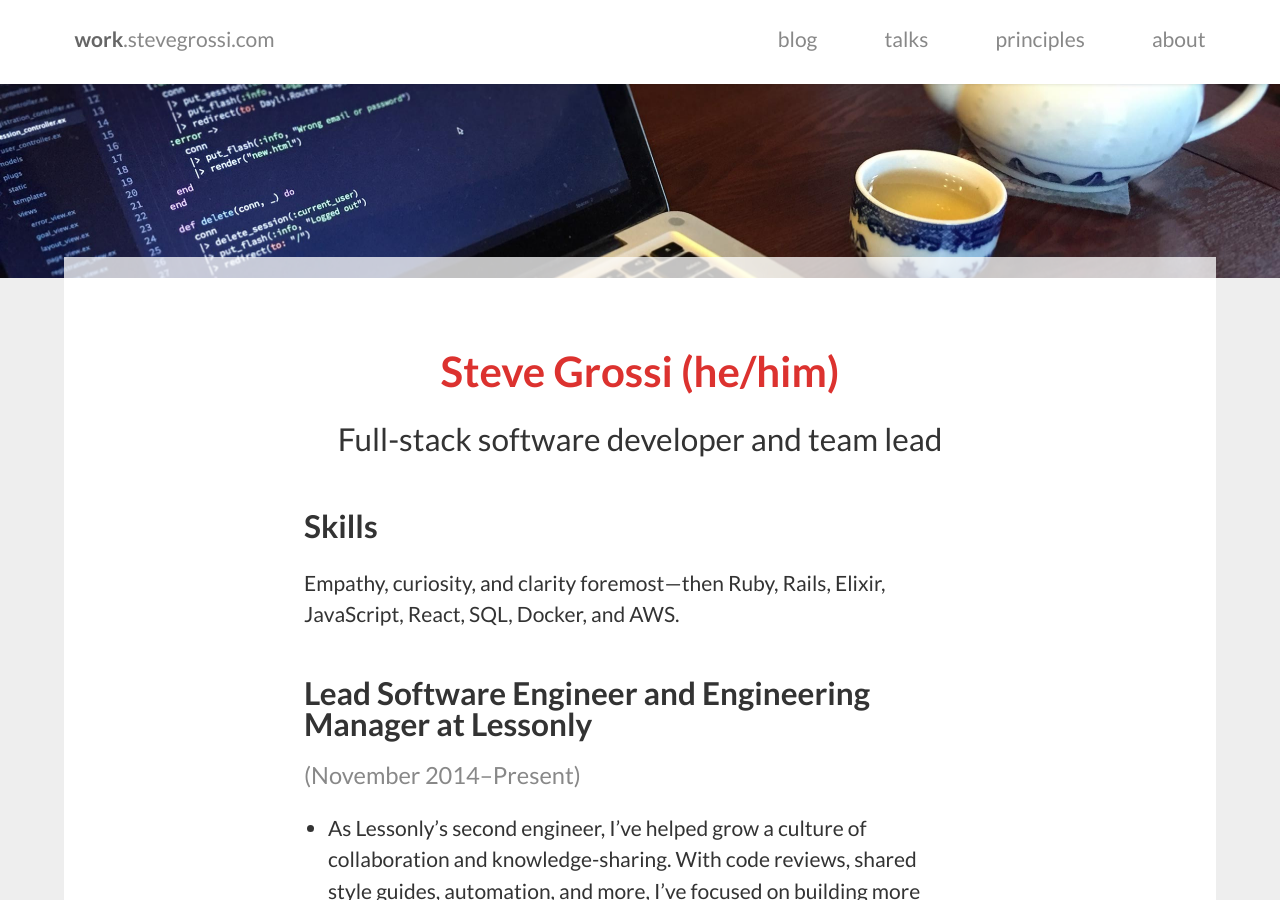
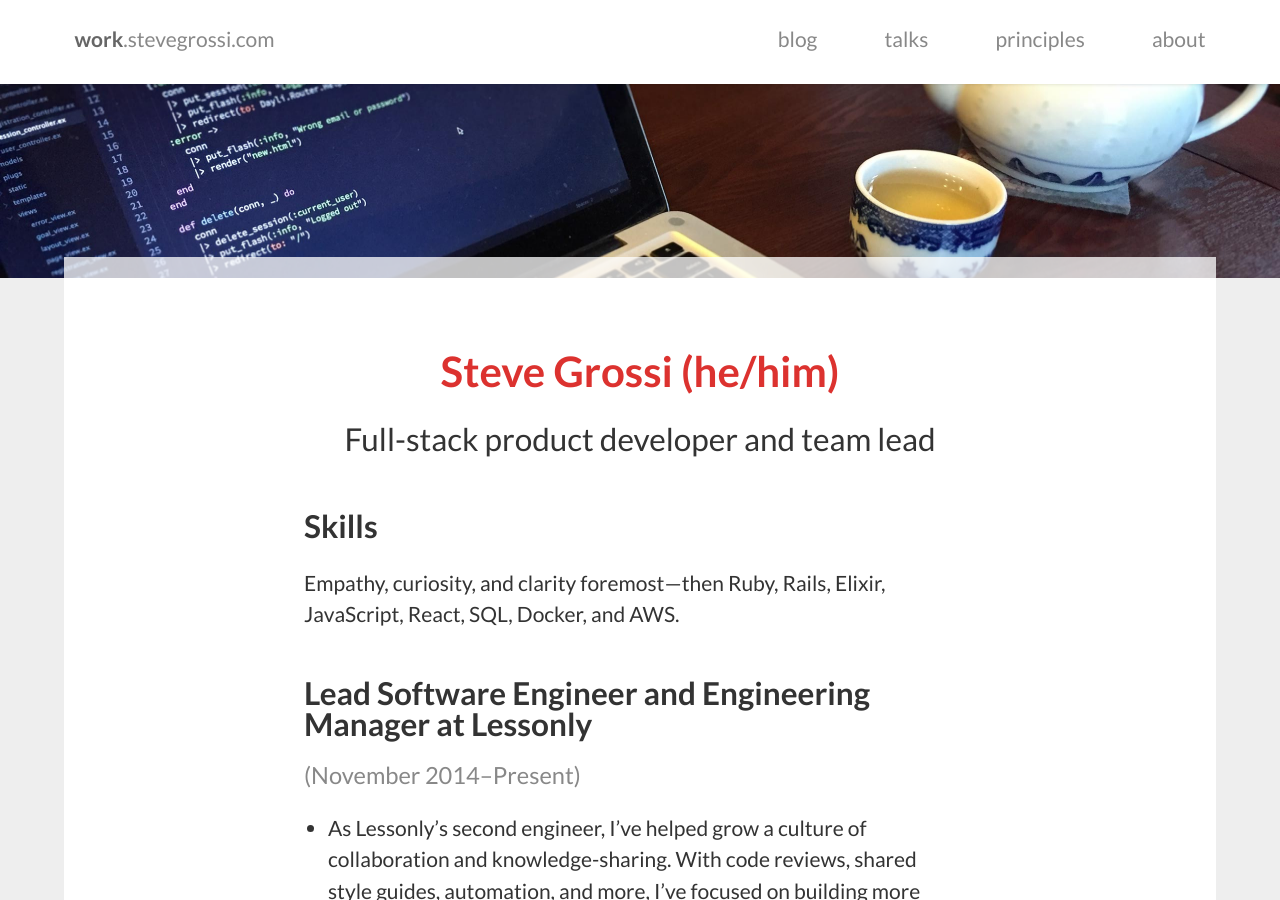
Before and after one commit to stevegrossi/stevegrossi.github.io, a Jekyll site: the page built from resume.markdown, in a window 1280 px wide and 900 px high. Built offline with Jekyll 4.4.1, drawn with Linux system fonts in a browser that asks for light colours.

Commit message:
Product developer

```diff
--- a/resume.markdown
+++ b/resume.markdown
@@ -5,7 +5,7 @@ layout: resume
 
 # Steve Grossi (he/him)
 
-<p class="lede">Full-stack software developer and team lead</p>
+<p class="lede">Full-stack product developer and team lead</p>
 
 ## Skills
 
```
